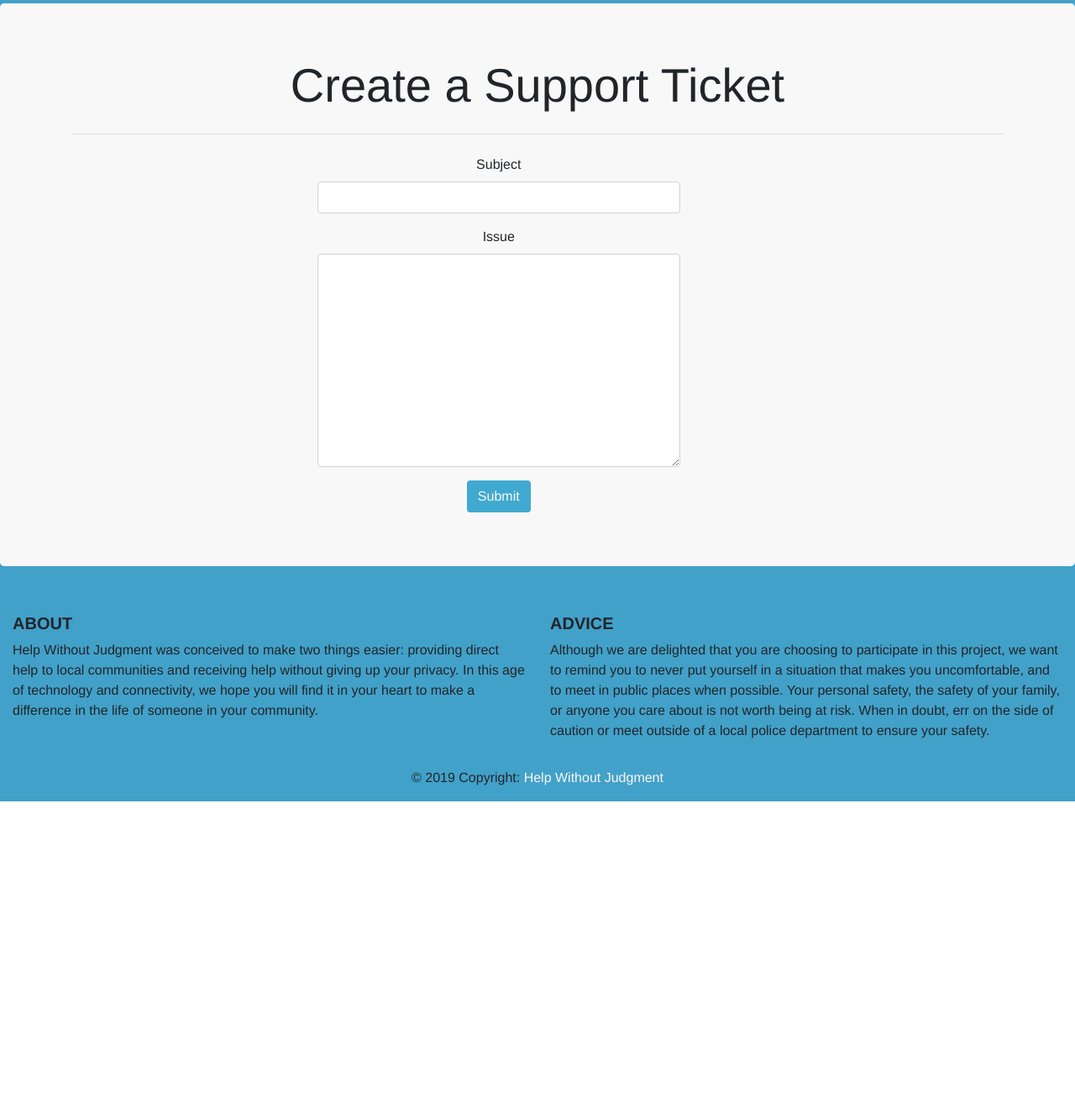
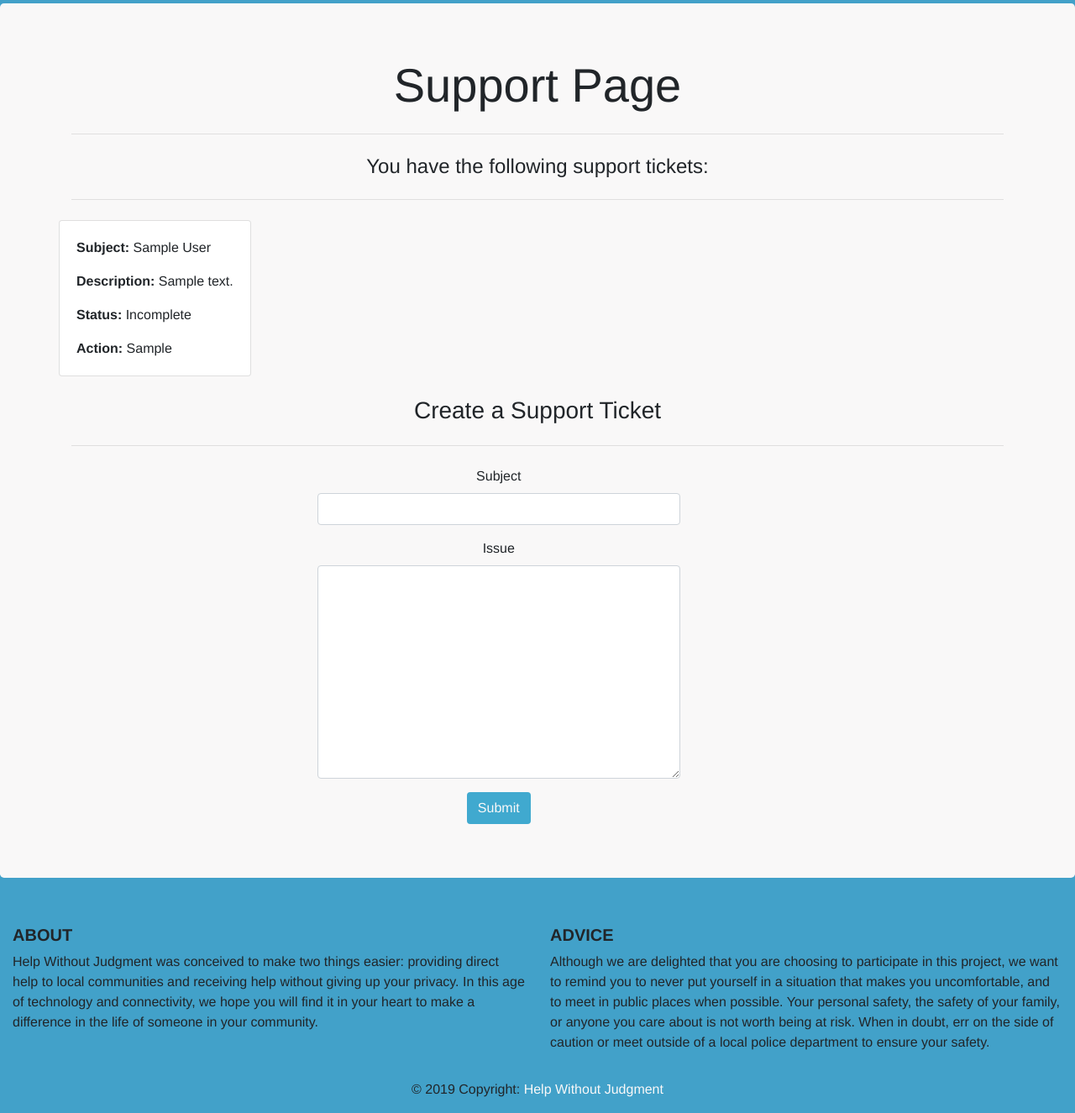
Before and after one commit to lucidityflows/help-without-judgment, a Django app: page /support in a window 1280 px wide. Shown: the part 156-1481 px from the top of the page at 84% size. Before the commit the page ends 1110 px from the top, so only its background shows below. Run offline with Django 3.2, Linux system fonts and the light colour scheme; a user stored in the database is signed in; tables that the repository leaves empty hold one stand-in row (values such as "Sample post"); grey boxes marked "Sample" are stand-in pictures; some libraries are stand-ins or nearby versions.

Commit message:
Displaying Support Ticket

```diff
--- a/user/models.py
+++ b/user/models.py
@@ -110,6 +110,7 @@ class SupportTicket(models.Model):
     body = models.CharField(max_length=500)
     date_created = models.DateField(auto_now_add=True)
     status = models.CharField(max_length=100, default="In-Progress")
+    closing_action = models.CharField(max_length=200, default="")
 
 
 class SupportTicketForm(ModelForm):
--- a/user/templates/user/support.html
+++ b/user/templates/user/support.html
@@ -1,9 +1,32 @@
 {% extends "user/base.html" %}
 {% load crispy_forms_tags %}
-{% block pageheader %} Create a Support Ticket {% endblock %}
+{% block pageheader %} Support Page {% endblock %}
 {% block content %}
 
-    <div container>
+    {% if supportTickets.count > 0 %}
+
+        <h4> You have the following support tickets: </h4>
+        <hr class="my-4">
+    <div class = "row">
+        {% for supportTicket in supportTickets %}
+            <div class="card">
+        <div class = "card-body" style="text-align: left;">
+            <p class = "card-text"> <strong> Subject: </strong> {{ supportTicket.subject }}</p>
+            <p class = "card-text"> <strong>Description: </strong> {{ supportTicket.body }}</p>
+            <p class = "card-text"> <strong> Status: </strong>{{ supportTicket.status }}</p>
+             <p class = "card-text"> <strong>Action:</strong> {{ supportTicket.closing_action }}</p>
+        </div>
+            </div>
+
+    </div>
+
+    {% endfor %}
+    {% endif %}
+
+
+    <div container><br>
+    <h3>Create a Support Ticket</h3>
+        <hr class="my-4">
         <form action="{% url 'support' %}" method = "POST" class = "col-lg-5 offset-3">
             {% csrf_token %}
 
--- a/user/views.py
+++ b/user/views.py
@@ -407,23 +407,27 @@ def get_href_string(business_name):
 
 def support(request):
 
+    username = request.user
+
     if request.method == "POST":
 
         form = SupportTicketForm(request.POST)
-
-        user = request.user
 
         if form.is_valid():
             subject = form.cleaned_data['subject']
             body = form.cleaned_data['body']
             supportTicket = form.save(commit=False)
-            supportTicket.user = user
+            supportTicket.user = username
             supportTicket.save()
 
             return HttpResponseRedirect('/')
 
     else:
         form = SupportTicketForm()
-        context = {'form': form}
 
-    return render(request, 'user/support.html', context)
+        supportTickets = SupportTicket.objects.filter(user=username)
+
+        #form_context = {'form': form}
+        #supportTicket_context = {'supportTicket': supportTickets}
+
+    return render(request, 'user/support.html', {'form': form, 'supportTickets': supportTickets})
```
